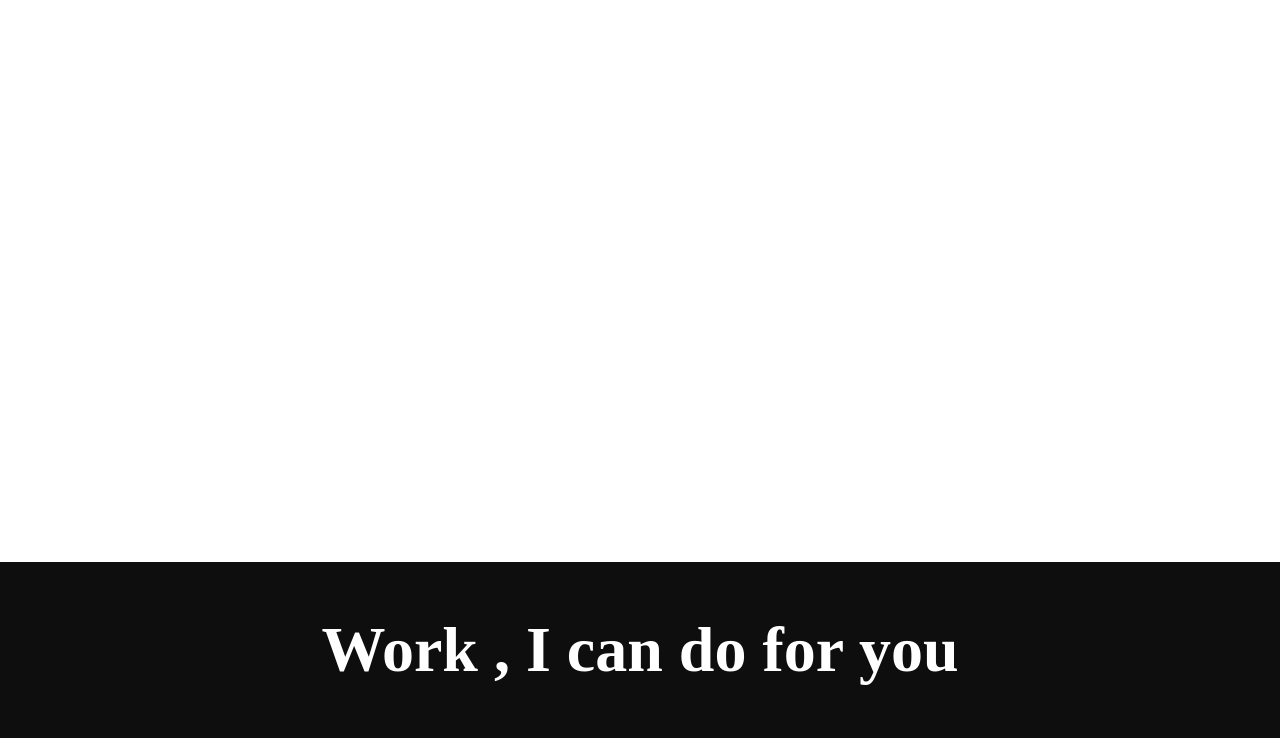
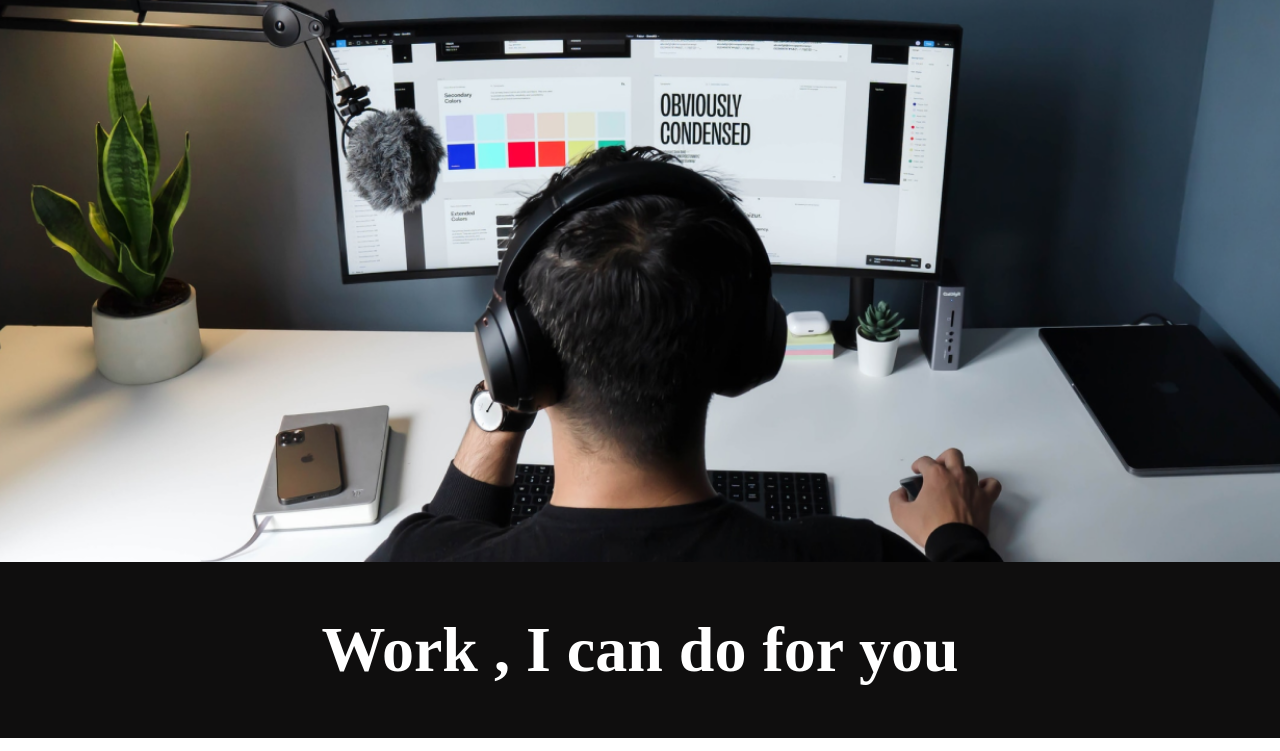
Before and after one commit to ShankeyPal07/Landing--Page-2, a plain HTML site: page index.html in a window 1280 px wide. Shown: the part 238-989 px from the top of the page. Drawn offline with Linux system fonts and the light colour scheme.

Commit message:
update feat

```diff
--- a/style.css
+++ b/style.css
@@ -9,7 +9,7 @@ body{
 }
 
 .intro{
-    background-image: url(./images/);
+    background-image: url(./images/developer.png);
     height: 100vh;
     background-position: center;
     background-repeat: no-repeat;
```
Also changed, not shown: images/developer.png (added).
